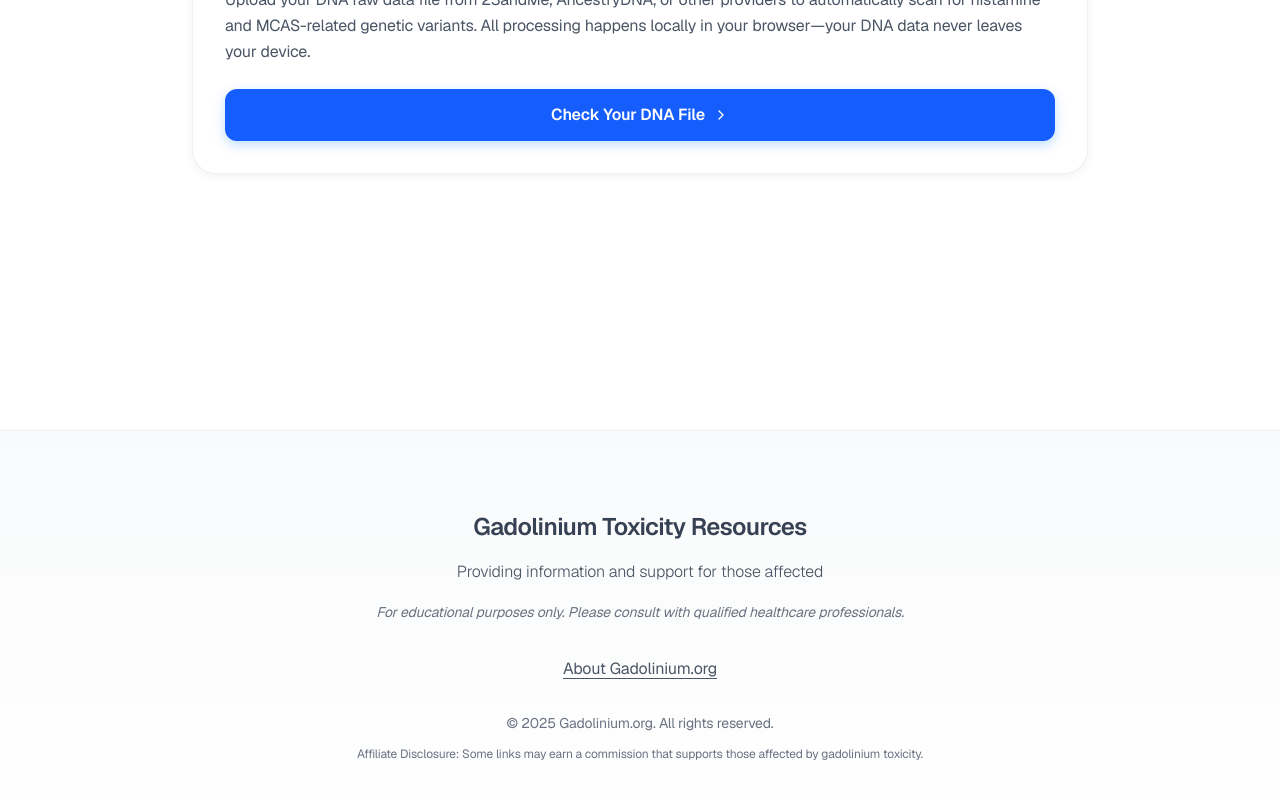
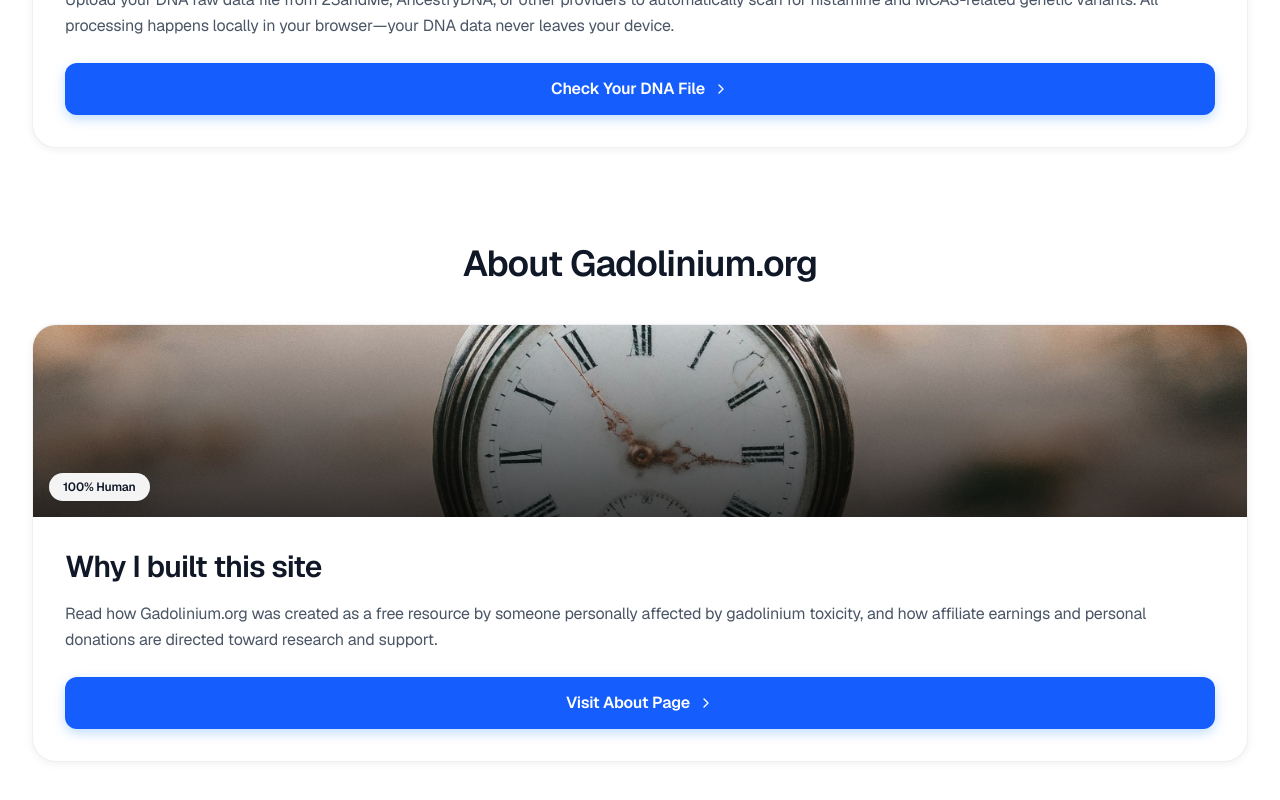
Before and after one commit to helloivanco/gadolinium.org, a Next.js app: page / in a window 1280 px wide. Shown: the part 2514-3314 px from the top of the page. Built offline with nearby package versions, Linux system fonts and the light colour scheme.

Commit message:
Enhance Home page by adding an About section with a link to the About page, providing users with insights into the site's purpose and background. Update sitemap to include new routes for the About page and DNA Checker, improving site navigation and SEO.

```diff
--- a/app/page.tsx
+++ b/app/page.tsx
@@ -1,10 +1,10 @@
 import Footer from '@/components/Footer';
 import Hero from '@/components/Hero';
 import StructuredData from '@/components/StructuredData';
+import { ChevronRight } from 'lucide-react';
 import type { Metadata } from 'next';
 import Image from 'next/image';
 import Link from 'next/link';
-import { ChevronRight } from 'lucide-react';
 
 export const metadata: Metadata = {
   title:
@@ -82,9 +82,9 @@ export default function Home() {
               Navigate Gadolinium Toxicity with Clarity
             </h2>
             <p className='text-xl md:text-2xl text-gray-600 max-w-3xl mx-auto font-light leading-relaxed'>
-              Explore doctors, detox options, symptoms, practical remedies, clinics,
-              and trusted resources — all curated for patients affected by
-              gadolinium-based contrast agents.
+              Explore doctors, detox options, symptoms, practical remedies,
+              clinics, and trusted resources — all curated for patients affected
+              by gadolinium-based contrast agents.
             </p>
           </section>
 
@@ -156,8 +156,8 @@ export default function Home() {
                   What Helps
                 </h3>
                 <p className='text-gray-600 text-sm md:text-base leading-relaxed mb-6 flex-1'>
-                  Holistic guidance on diet, hydration, lifestyle, supplements, and
-                  personalized protocols from leading experts for managing
+                  Holistic guidance on diet, hydration, lifestyle, supplements,
+                  and personalized protocols from leading experts for managing
                   gadolinium toxicity.
                 </p>
                 <span className='inline-flex items-center justify-center px-6 py-3.5 rounded-xl bg-blue-600 text-white font-semibold text-sm md:text-base group-hover:bg-blue-700 shadow-[0_4px_12px_rgba(0,122,255,0.25)] group-hover:shadow-[0_6px_20px_rgba(0,122,255,0.35)] transition-all duration-300'>
@@ -272,8 +272,9 @@ export default function Home() {
                   Chelation Clinics
                 </h3>
                 <p className='text-gray-600 text-sm md:text-base leading-relaxed mb-6 flex-1'>
-                  Browse GadTTRAC-linked clinics and treatment centers worldwide,
-                  filter by region, and view a featured specialist clinic.
+                  Browse GadTTRAC-linked clinics and treatment centers
+                  worldwide, filter by region, and view a featured specialist
+                  clinic.
                 </p>
                 <span className='inline-flex items-center justify-center px-6 py-3.5 rounded-xl bg-blue-600 text-white font-semibold text-sm md:text-base group-hover:bg-blue-700 shadow-[0_4px_12px_rgba(0,122,255,0.25)] group-hover:shadow-[0_6px_20px_rgba(0,122,255,0.35)] transition-all duration-300'>
                   Find Clinics
@@ -332,10 +333,11 @@ export default function Home() {
                 Other Tools
               </h2>
               <p className='text-lg text-gray-600 max-w-2xl mx-auto'>
-                Additional resources to help you understand and manage your health
+                Additional resources to help you understand and manage your
+                health
               </p>
             </div>
-            <div className='grid gap-8 md:gap-10 md:grid-cols-1 lg:grid-cols-1 max-w-4xl mx-auto'>
+            <div className='grid gap-8 md:gap-10 md:grid-cols-1 lg:grid-cols-1'>
               {/* DNA Checker Tool */}
               <Link
                 href='/dna-checker'
@@ -346,7 +348,7 @@ export default function Home() {
                     alt='DNA checker tool for genetic variants'
                     fill
                     className='object-cover transition-transform duration-700 group-hover:scale-105'
-                    sizes='(max-width: 768px) 100vw, 100vw'
+                    sizes='100vw'
                     loading='lazy'
                   />
                   <div className='absolute inset-0 bg-gradient-to-t from-black/70 via-black/40 to-transparent' />
@@ -361,10 +363,11 @@ export default function Home() {
                     DNA Raw Data Checker
                   </h3>
                   <p className='text-gray-600 text-sm md:text-base leading-relaxed mb-6 flex-1'>
-                    Upload your DNA raw data file from 23andMe, AncestryDNA, or other
-                    providers to automatically scan for histamine and MCAS-related
-                    genetic variants. All processing happens locally in your browser—your
-                    DNA data never leaves your device.
+                    Upload your DNA raw data file from 23andMe, AncestryDNA, or
+                    other providers to automatically scan for histamine and
+                    MCAS-related genetic variants. All processing happens
+                    locally in your browser—your DNA data never leaves your
+                    device.
                   </p>
                   <span className='inline-flex items-center justify-center px-6 py-3.5 rounded-xl bg-blue-600 text-white font-semibold text-sm md:text-base group-hover:bg-blue-700 shadow-[0_4px_12px_rgba(0,122,255,0.25)] group-hover:shadow-[0_6px_20px_rgba(0,122,255,0.35)] transition-all duration-300'>
                     Check Your DNA File
@@ -377,6 +380,54 @@ export default function Home() {
               </Link>
             </div>
           </section>
+
+          {/* About Section */}
+          <section className='mt-24'>
+            <div className='text-center mb-10'>
+              <h2 className='text-3xl md:text-4xl font-semibold text-gray-900 mb-4 tracking-tight'>
+                About Gadolinium.org
+              </h2>
+            </div>
+
+            <Link
+              href='/about'
+              className='bg-white rounded-3xl shadow-[0_2px_8px_rgba(0,0,0,0.06)] border border-gray-200/60 overflow-hidden flex flex-col group hover:shadow-[0_8px_24px_rgba(0,0,0,0.12)] hover:border-gray-300/80 transition-all duration-500 ease-[cubic-bezier(0.4,0,0.2,1)] focus-visible:outline-2 focus-visible:outline-blue-600 focus-visible:outline-offset-4'>
+              <div className='relative w-full h-48 overflow-hidden'>
+                <Image
+                  src='/time.jpg'
+                  alt='About the story behind Gadolinium.org'
+                  fill
+                  className='object-cover transition-transform duration-700 group-hover:scale-105'
+                  sizes='100vw'
+                  loading='lazy'
+                />
+                <div className='absolute inset-0 bg-gradient-to-t from-black/70 via-black/40 to-transparent' />
+                <div className='absolute bottom-4 left-4 right-4'>
+                  <p className='inline-flex items-center rounded-full bg-white/95 backdrop-blur-sm px-3.5 py-1.5 text-xs font-semibold text-gray-900 shadow-lg'>
+                    100% Human
+                  </p>
+                </div>
+              </div>
+              <div className='p-7 md:p-8 flex flex-col flex-1'>
+                <h3 className='text-2xl md:text-3xl font-semibold text-gray-900 mb-4 tracking-tight group-hover:text-blue-600 transition-colors duration-300'>
+                  Why I built this site
+                </h3>
+                <p className='text-gray-600 text-sm md:text-base leading-relaxed mb-6 flex-1'>
+                  Read how Gadolinium.org was created as a free resource by
+                  someone personally affected by gadolinium toxicity, and how
+                  affiliate earnings and personal donations are directed toward
+                  research and support.
+                </p>
+                <span className='inline-flex items-center justify-center px-6 py-3.5 rounded-xl bg-blue-600 text-white font-semibold text-sm md:text-base group-hover:bg-blue-700 shadow-[0_4px_12px_rgba(0,122,255,0.25)] group-hover:shadow-[0_6px_20px_rgba(0,122,255,0.35)] transition-all duration-300'>
+                  Visit About Page
+                  <ChevronRight
+                    className='w-4 h-4 ml-2 transition-transform duration-300 group-hover:translate-x-1'
+                    aria-hidden='true'
+                  />
+                </span>
+              </div>
+            </Link>
+          </section>
         </main>
         <Footer />
       </div>
--- a/app/sitemap.xml/route.ts
+++ b/app/sitemap.xml/route.ts
@@ -49,6 +49,24 @@ export async function GET() {
     <changefreq>monthly</changefreq>
     <priority>0.85</priority>
   </url>
+  <url>
+    <loc>${baseUrl}/about</loc>
+    <lastmod>${now}</lastmod>
+    <changefreq>monthly</changefreq>
+    <priority>0.8</priority>
+  </url>
+  <url>
+    <loc>${baseUrl}/dna-checker</loc>
+    <lastmod>${now}</lastmod>
+    <changefreq>monthly</changefreq>
+    <priority>0.8</priority>
+  </url>
+  <url>
+    <loc>${baseUrl}/dna-histamine-mcas</loc>
+    <lastmod>${now}</lastmod>
+    <changefreq>monthly</changefreq>
+    <priority>0.75</priority>
+  </url>
 </urlset>`;
 
   return new Response(sitemap, {
```
